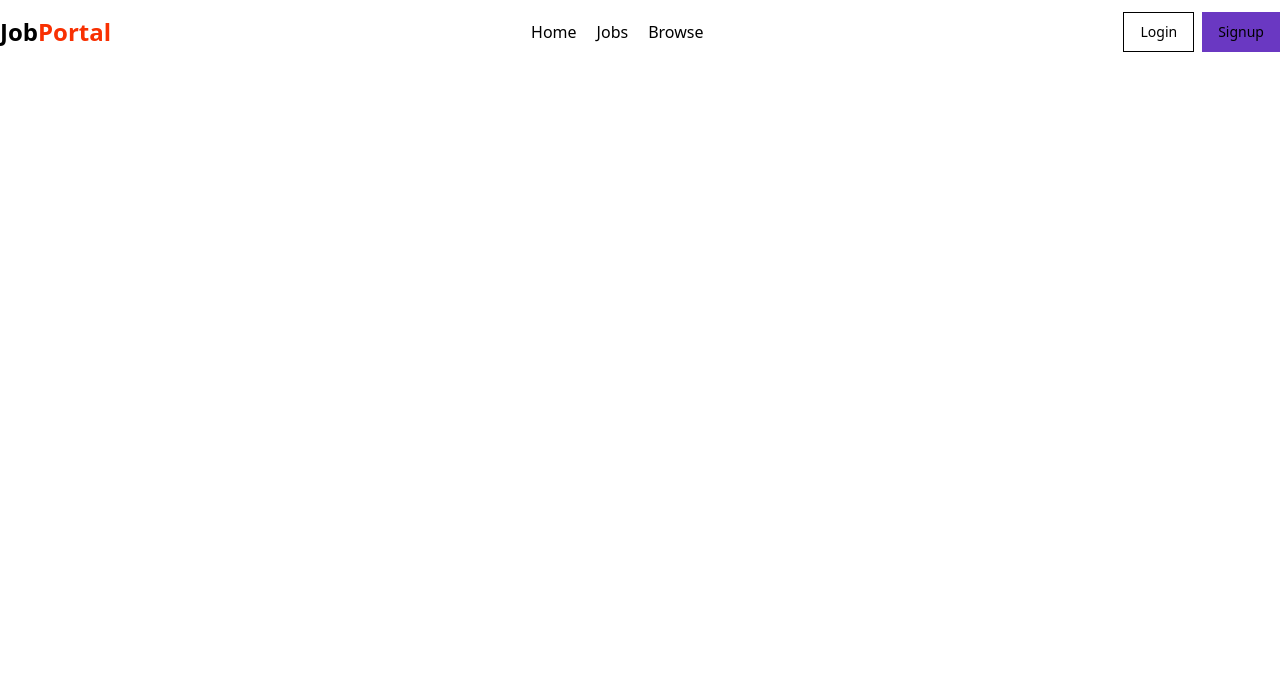
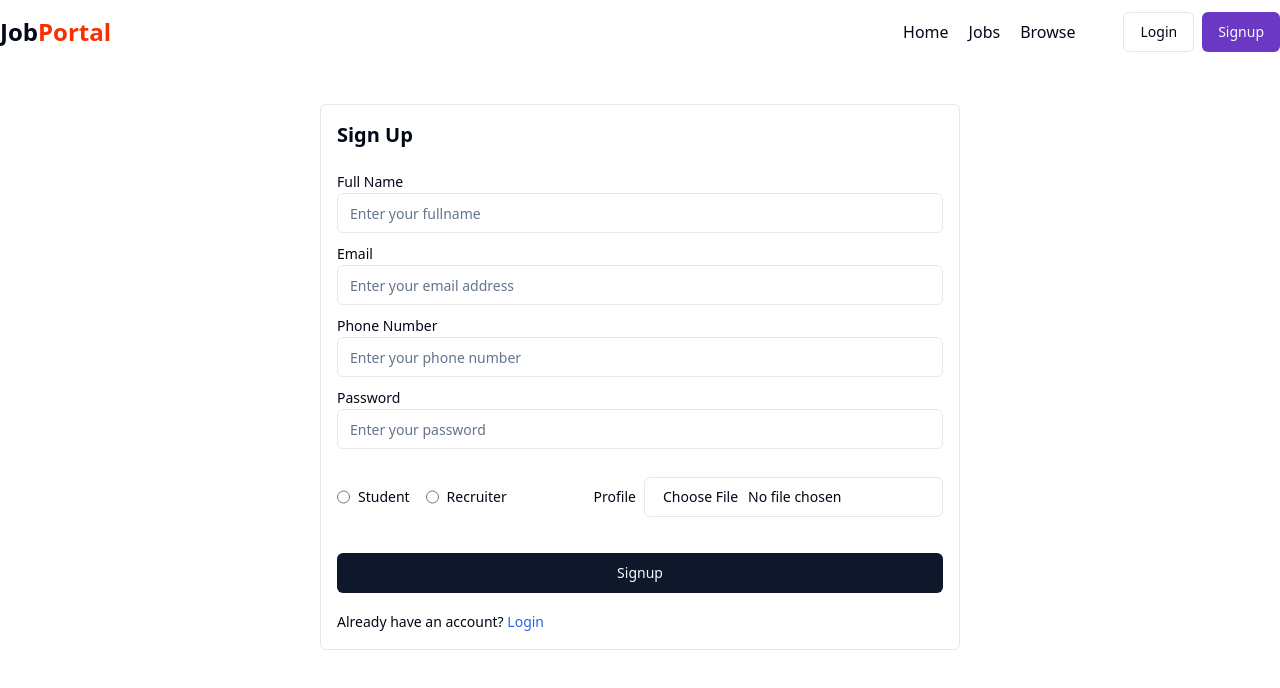
Before and after one commit to thinhnguyenvku/vku-datn-thinhnp17-hanhnth38, a React (Vite) app in the folder frontend/: page /signup in a window 1280 px wide. Shown: the top 688 px of the page. Built offline with nearby package versions, Linux system fonts and the light colour scheme.

Commit message:
Login page + Signup page { UI }

```diff
--- a/frontend/package.json
+++ b/frontend/package.json
@@ -11,7 +11,9 @@
   },
   "dependencies": {
     "@radix-ui/react-avatar": "^1.1.0",
+    "@radix-ui/react-label": "^2.1.0",
     "@radix-ui/react-popover": "^1.1.1",
+    "@radix-ui/react-radio-group": "^1.2.1",
     "@radix-ui/react-slot": "^1.1.0",
     "@reduxjs/toolkit": "^2.2.7",
     "axios": "^1.7.7",
--- a/frontend/src/App.jsx
+++ b/frontend/src/App.jsx
@@ -1,10 +1,29 @@
+import { createBrowserRouter, RouterProvider } from "react-router-dom";
 import "./App.css";
-import NavBar from "./components/shared/NavBar";
+
+import Signup from "./components/auth/Signup";
+import Home from "./components/Home";
+import Login from "./components/auth/Login";
+
+const appRouter = createBrowserRouter([
+	{
+		path: "/",
+		element: <Home />,
+	},
+	{
+		path: "/login",
+		element: <Login />,
+	},
+	{
+		path: "/signup",
+		element: <Signup />,
+	},
+]);
 
 function App() {
 	return (
 		<>
-			<NavBar/>
+			<RouterProvider router={appRouter} />
 		</>
 	);
 }
--- /dev/null
+++ b/frontend/src/components/Home.jsx
@@ -0,0 +1,11 @@
+import NavBar from "./shared/NavBar";
+
+const Home = () => {
+	return (
+		<div>
+			<NavBar />
+		</div>
+	);
+};
+
+export default Home;
--- /dev/null
+++ b/frontend/src/components/auth/Login.jsx
@@ -0,0 +1,74 @@
+import { Link } from "react-router-dom";
+import NavBar from "../shared/NavBar";
+import { Button } from "../ui/button";
+import { Input } from "../ui/input";
+import { Label } from "../ui/label";
+import { RadioGroup } from "../ui/radio-group";
+
+const Login = () => {
+	return (
+		<div>
+			<NavBar />
+
+			<div className="flex items-center justify-center max-w7xl mx-auto">
+				<form
+					action=""
+					className="w-1/2 border border-gray-200 rounded-md p-4 my-10"
+				>
+					<h1 className="font-bold text-xl mb-5">Login</h1>
+
+					<div className="my-2">
+						<Label>Email</Label>
+						<Input
+							type="email"
+							placeholder="Enter your email address"
+						/>
+					</div>
+
+					<div className="my-2">
+						<Label>Password</Label>
+						<Input
+							type="password"
+							placeholder="Enter your password"
+						/>
+					</div>
+					<div className="flex items-center justify-between">
+						<RadioGroup className="flex items-center gap-4 my-5">
+							<div className="flex items-center space-x-2">
+								<Input
+									type="radio"
+									name="role"
+									value="student"
+									id="student"
+									className="cursor-pointer"
+								/>
+								<Label htmlFor="student">Student</Label>
+							</div>
+							<div className="flex items-center space-x-2">
+								<Input
+									type="radio"
+									name="role"
+									value="recruiter"
+									id="recruiter"
+									className="cursor-pointer"
+								/>
+								<Label htmlFor="recruiter">Recruiter</Label>
+							</div>
+						</RadioGroup>
+					</div>
+					<Button type="submit" className="w-full my-4">
+						Login
+					</Button>
+					<span className="text-sm">
+						Don&#39;t have an account?{" "}
+						<Link to="/signup" className="text-blue-600">
+							Signup
+						</Link>
+					</span>
+				</form>
+			</div>
+		</div>
+	);
+};
+
+export default Login;
--- /dev/null
+++ b/frontend/src/components/auth/Signup.jsx
@@ -0,0 +1,91 @@
+import { Link } from "react-router-dom";
+import NavBar from "../shared/NavBar";
+import { Button } from "../ui/button";
+import { Input } from "../ui/input";
+import { Label } from "../ui/label";
+import { RadioGroup } from "../ui/radio-group";
+
+const Signup = () => {
+	return (
+		<div>
+			<NavBar />
+
+			<div className="flex items-center justify-center max-w7xl mx-auto">
+				<form
+					action=""
+					className="w-1/2 border border-gray-200 rounded-md p-4 my-10"
+				>
+					<h1 className="font-bold text-xl mb-5">Sign Up</h1>
+					<div className="my-2">
+						<Label>Full Name</Label>
+						<Input type="text" placeholder="Enter your fullname" />
+					</div>
+					<div className="my-2">
+						<Label>Email</Label>
+						<Input
+							type="email"
+							placeholder="Enter your email address"
+						/>
+					</div>
+					<div className="my-2">
+						<Label>Phone Number</Label>
+						<Input
+							type="text"
+							placeholder="Enter your phone number"
+						/>
+					</div>
+					<div className="my-2">
+						<Label>Password</Label>
+						<Input
+							type="password"
+							placeholder="Enter your password"
+						/>
+					</div>
+					<div className="flex items-center justify-between">
+						<RadioGroup className="flex items-center gap-4 my-5">
+							<div className="flex items-center space-x-2">
+								<Input
+									type="radio"
+									name="role"
+									value="student"
+									id="student"
+									className="cursor-pointer"
+								/>
+								<Label htmlFor="student">Student</Label>
+							</div>
+							<div className="flex items-center space-x-2">
+								<Input
+									type="radio"
+									name="role"
+									value="recruiter"
+									id="recruiter"
+									className="cursor-pointer"
+								/>
+								<Label htmlFor="recruiter">Recruiter</Label>
+							</div>
+						</RadioGroup>
+						<div className="flex items-center gap-2">
+							<Label>Profile</Label>
+							<Input
+								accept="image/*"
+								type="file"
+								className="cursor-pointer"
+							/>
+						</div>
+					</div>
+					<Button type="submit" className="w-full my-4">
+						Signup
+					</Button>
+					<span className="text-sm">
+						Already have an account?{" "}
+						<Link to="/login" className="text-blue-600">
+							Login
+						</Link>
+					</span>
+				</form>
+			</div>
+		</div>
+	);
+};
+
+export default Signup;
--- a/frontend/src/components/shared/NavBar.jsx
+++ b/frontend/src/components/shared/NavBar.jsx
@@ -1,8 +1,8 @@
-import React from "react";
 import { Popover, PopoverContent, PopoverTrigger } from "../ui/popover";
 import { Avatar, AvatarImage } from "../ui/avatar";
 import { Button } from "../ui/button";
 import { LogOut, User2 } from "lucide-react";
+import { Link } from "react-router-dom";
 
 const NavBar = () => {
 	const user = false;
@@ -20,14 +20,17 @@ const NavBar = () => {
 						<li>Jobs</li>
 						<li>Browse</li>
 					</ul>
-				</div>
 
 					{!user ? (
 						<div className="flex items-center gap-2">
+							<Link to="/login">
 								<Button variant="outline">Login</Button>
+							</Link>
+							<Link to="/signup">
 								<Button className="bg-[#6A38C2] hover:bg-[#5b30a6]">
 									Signup
 								</Button>
+							</Link>
 						</div>
 					) : (
 						<Popover>
@@ -48,7 +51,9 @@ const NavBar = () => {
 										/>
 									</Avatar>
 									<div>
-									<h4 className="font-medium">Phuoc Thinh</h4>
+										<h4 className="font-medium">
+											Phuoc Thinh
+										</h4>
 										<p className="text-sm text-muted-foreground">
 											Lorem ipsum dolor sit amet.
 										</p>
@@ -57,7 +62,9 @@ const NavBar = () => {
 								<div className="flex flex-col my-2 text-gray-600">
 									<div className="flex w-fit items-center gap-2 cursor-pointer">
 										<User2 />
-									<Button variant="link">View Profile</Button>
+										<Button variant="link">
+											View Profile
+										</Button>
 									</div>
 									<div className="flex w-fit items-center gap-2 cursor-pointer">
 										<LogOut />
@@ -69,6 +76,7 @@ const NavBar = () => {
 					)}
 				</div>
 			</div>
+		</div>
 	);
 };
 
--- /dev/null
+++ b/frontend/src/components/ui/input.jsx
@@ -0,0 +1,19 @@
+import * as React from "react"
+
+import { cn } from "@/lib/utils"
+
+const Input = React.forwardRef(({ className, type, ...props }, ref) => {
+  return (
+    (<input
+      type={type}
+      className={cn(
+        "flex h-10 w-full rounded-md border border-input bg-background px-3 py-2 text-sm ring-offset-background file:border-0 file:bg-transparent file:text-sm file:font-medium file:text-foreground placeholder:text-muted-foreground focus-visible:outline-none focus-visible:ring-2 focus-visible:ring-ring focus-visible:ring-offset-2 disabled:cursor-not-allowed disabled:opacity-50",
+        className
+      )}
+      ref={ref}
+      {...props} />)
+  );
+})
+Input.displayName = "Input"
+
+export { Input }
--- /dev/null
+++ b/frontend/src/components/ui/label.jsx
@@ -0,0 +1,16 @@
+import * as React from "react"
+import * as LabelPrimitive from "@radix-ui/react-label"
+import { cva } from "class-variance-authority";
+
+import { cn } from "@/lib/utils"
+
+const labelVariants = cva(
+  "text-sm font-medium leading-none peer-disabled:cursor-not-allowed peer-disabled:opacity-70"
+)
+
+const Label = React.forwardRef(({ className, ...props }, ref) => (
+  <LabelPrimitive.Root ref={ref} className={cn(labelVariants(), className)} {...props} />
+))
+Label.displayName = LabelPrimitive.Root.displayName
+
+export { Label }
--- /dev/null
+++ b/frontend/src/components/ui/radio-group.jsx
@@ -0,0 +1,29 @@
+import * as React from "react"
+import * as RadioGroupPrimitive from "@radix-ui/react-radio-group"
+import { Circle } from "lucide-react"
+
+import { cn } from "@/lib/utils"
+
+const RadioGroup = React.forwardRef(({ className, ...props }, ref) => {
+  return (<RadioGroupPrimitive.Root className={cn("grid gap-2", className)} {...props} ref={ref} />);
+})
+RadioGroup.displayName = RadioGroupPrimitive.Root.displayName
+
+const RadioGroupItem = React.forwardRef(({ className, ...props }, ref) => {
+  return (
+    (<RadioGroupPrimitive.Item
+      ref={ref}
+      className={cn(
+        "aspect-square h-4 w-4 rounded-full border border-primary text-primary ring-offset-background focus:outline-none focus-visible:ring-2 focus-visible:ring-ring focus-visible:ring-offset-2 disabled:cursor-not-allowed disabled:opacity-50",
+        className
+      )}
+      {...props}>
+      <RadioGroupPrimitive.Indicator className="flex items-center justify-center">
+        <Circle className="h-2.5 w-2.5 fill-current text-current" />
+      </RadioGroupPrimitive.Indicator>
+    </RadioGroupPrimitive.Item>)
+  );
+})
+RadioGroupItem.displayName = RadioGroupPrimitive.Item.displayName
+
+export { RadioGroup, RadioGroupItem }
```
Also changed, not shown: frontend/src/index.css (+19 -80 lines), 1 other file (tests, documents, lock files or other folders). Lines whose indentation alone changed are shown as unchanged.
